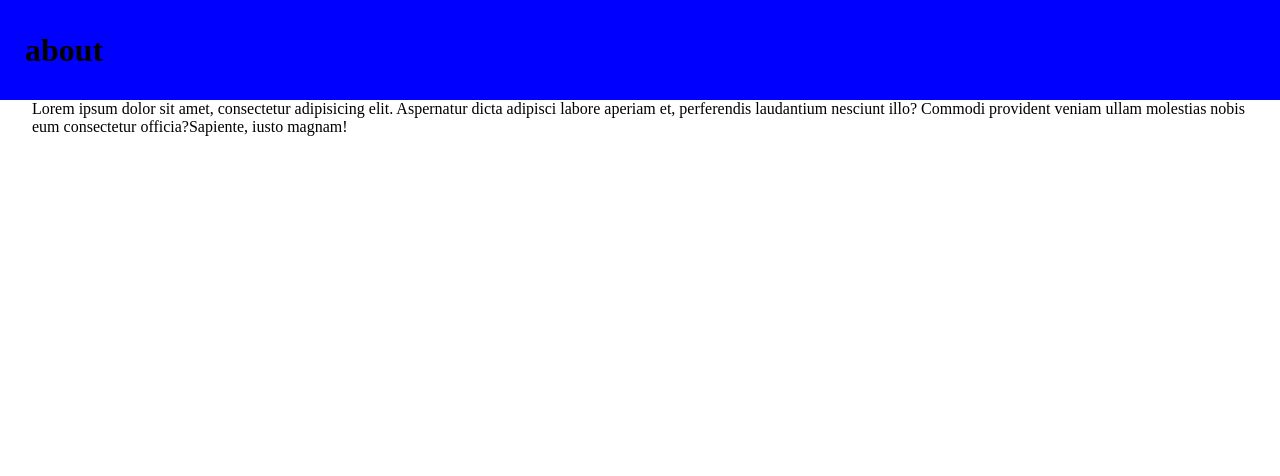
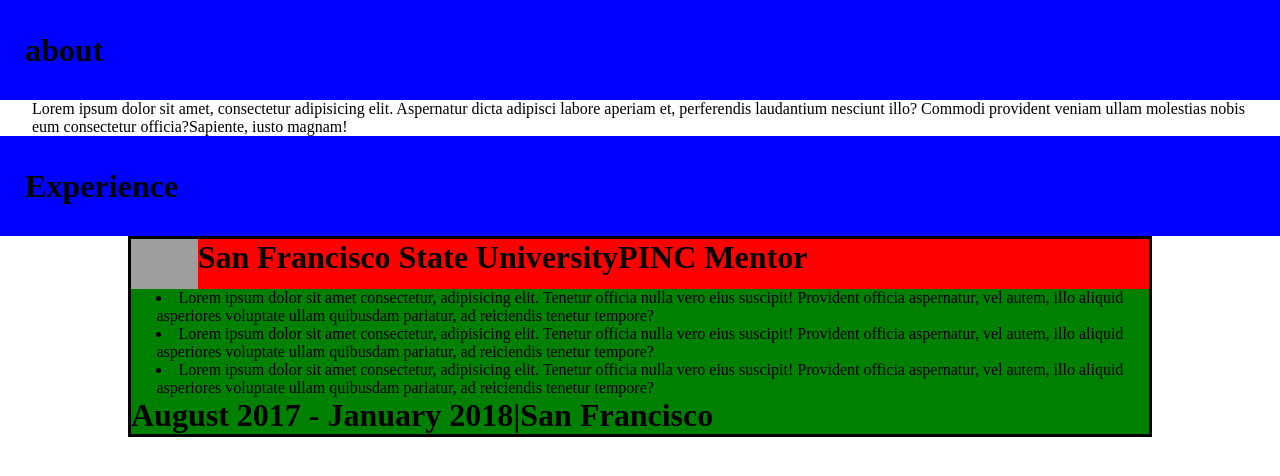
Before and after one commit to niszeto/portfolio, a Next.js app: page / in a window 1280 px wide. Shown: the top 476 px of the page. Built offline with nearby package versions, Linux system fonts and the light colour scheme; grey boxes are pictures that could not be loaded.

Commit message:
experience layout completed

```diff
--- /dev/null
+++ b/components/Experience.js
@@ -0,0 +1,13 @@
+import Banner from "./Banner";
+import ExperienceCard from "./ExperienceCard";
+
+const Experience = props => {
+  return (
+    <div>
+      <Banner text="Experience" />
+      <ExperienceCard />
+    </div>
+  );
+};
+
+export default Experience;
--- /dev/null
+++ b/components/ExperienceCard.js
@@ -0,0 +1,76 @@
+const ExperienceCard = props => {
+  const { company, jobTitle, description, time, location } = props;
+
+  return (
+    <div className="experience-card-container">
+      <header>
+        <img src="/static/profile.png" />
+        <h1>San Francisco State University</h1>
+        <h1>PINC Mentor</h1>
+      </header>
+      <article>
+        <ul>
+          <li>
+            Lorem ipsum dolor sit amet consectetur, adipisicing elit. Tenetur
+            officia nulla vero eius suscipit! Provident officia aspernatur, vel
+            autem, illo aliquid asperiores voluptate ullam quibusdam pariatur,
+            ad reiciendis tenetur tempore?
+          </li>
+          <li>
+            Lorem ipsum dolor sit amet consectetur, adipisicing elit. Tenetur
+            officia nulla vero eius suscipit! Provident officia aspernatur, vel
+            autem, illo aliquid asperiores voluptate ullam quibusdam pariatur,
+            ad reiciendis tenetur tempore?
+          </li>
+          <li>
+            Lorem ipsum dolor sit amet consectetur, adipisicing elit. Tenetur
+            officia nulla vero eius suscipit! Provident officia aspernatur, vel
+            autem, illo aliquid asperiores voluptate ullam quibusdam pariatur,
+            ad reiciendis tenetur tempore?
+          </li>
+        </ul>
+      </article>
+      <footer>
+        <h1>August 2017 - January 2018</h1>
+        <h1>|</h1>
+        <h1>San Francisco</h1>
+      </footer>
+      <style jsx>{`
+        .experience-card-container {
+          width: 80%;
+          margin: auto;
+          border-style: solid;
+          display: flex;
+          flex-direction: column;
+          background-color: green;
+        }
+
+        header {
+          background-color: red;
+          display: flex;
+        }
+
+        article {
+          display: flex;
+          flex-direction: column;
+        }
+
+        ul {
+          list-style-position: inside;
+          margin: auto;
+          width: 95%;
+        }
+
+        img {
+          height: 50px;
+          width: 50 px;
+        }
+        footer {
+          display: flex;
+        }
+      `}</style>
+    </div>
+  );
+};
+
+export default ExperienceCard;
--- a/pages/index.js
+++ b/pages/index.js
@@ -1,6 +1,7 @@
 import Layout from "../components/Layout";
 import Sidebar from "../components/SideBar";
 import About from "../components/About";
+import Experience from "../components/Experience";
 
 const aboutText =
   "Lorem ipsum dolor sit amet, consectetur adipisicing elit. Aspernatur dicta adipisci labore aperiam et, perferendis laudantium nesciunt illo? Commodi provident veniam ullam molestias nobis eum consectetur officia?Sapiente, iusto magnam!";
@@ -11,7 +12,7 @@
       {/* <Sidebar /> */}
       {/* <div className="content-container" /> */}
       <About text={aboutText} />
-
+      <Experience />
       <style jsx>{`
         .main-container {
           display: flex;
```
Also changed, not shown: components/Description.js (added, +7 -0 lines).
